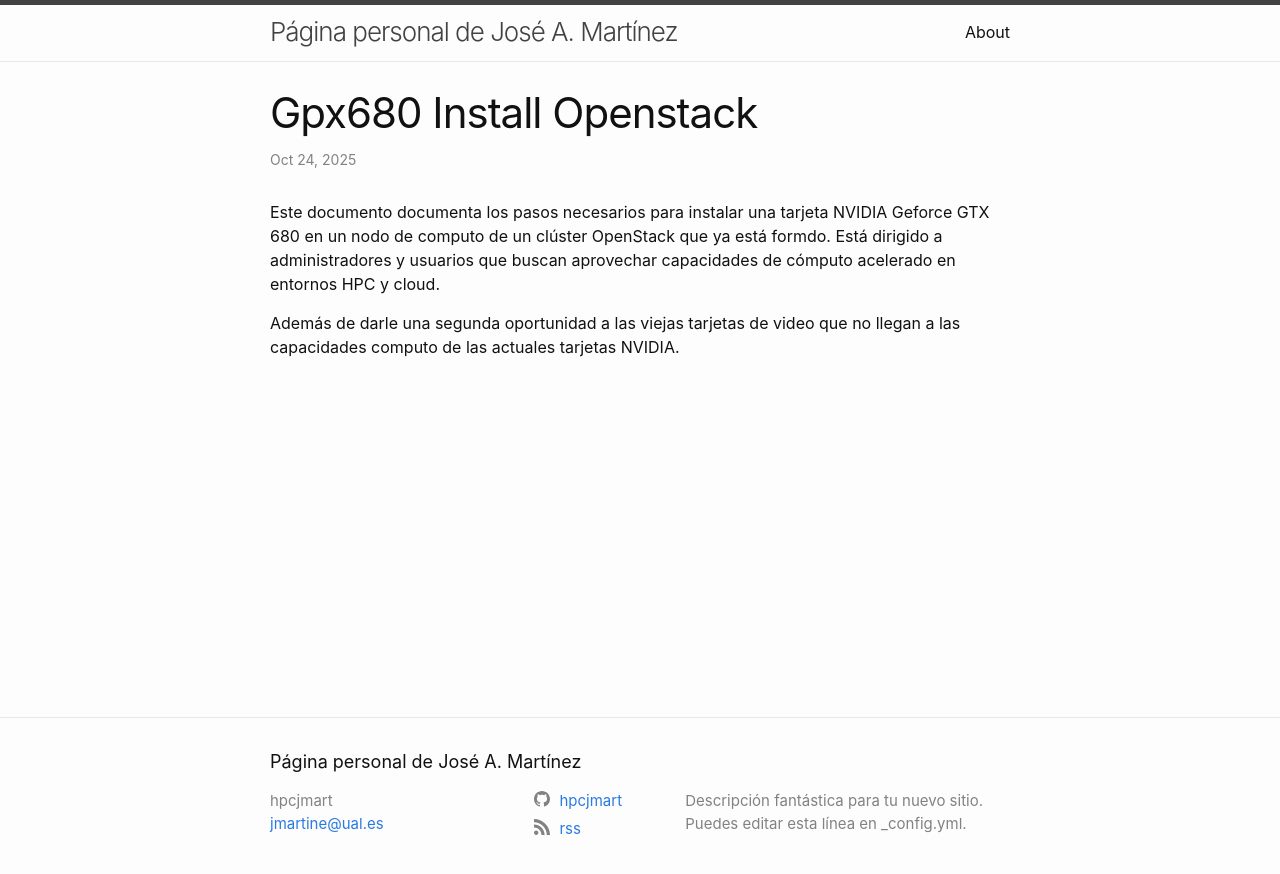
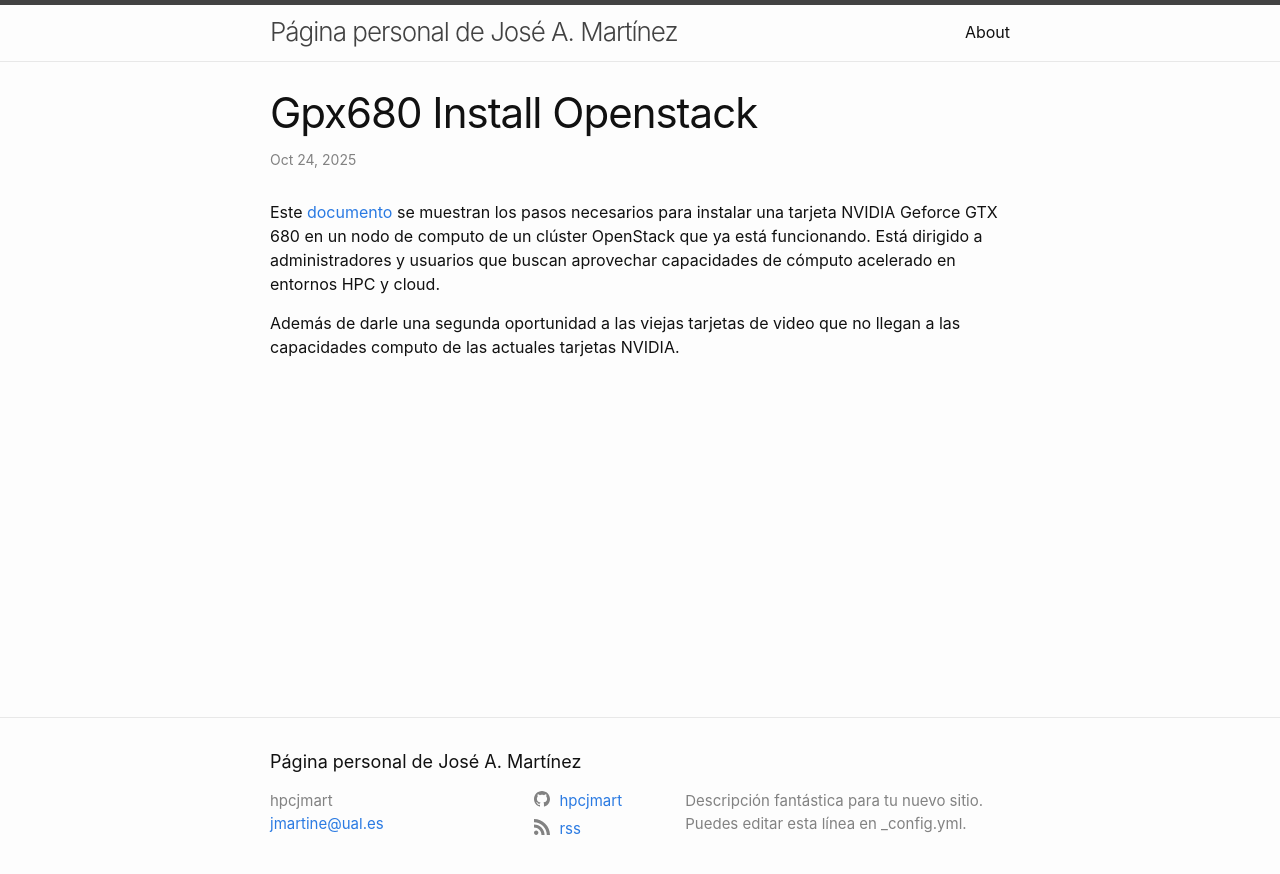
Before and after one commit to hpcjmart/hpcjmart.github.io, a Jekyll site: the page built from _posts/2025-10-24-gpx680-install-openstack.md, in a window 1280 px wide. Shown: the top 874 px of the page. Built offline with Jekyll 4.4.1, drawn with Linux system fonts in a browser that asks for light colours.

Commit message:
Modification

```diff
--- a/_posts/2025-10-24-gpx680-install-openstack.md
+++ b/_posts/2025-10-24-gpx680-install-openstack.md
@@ -2,7 +2,7 @@
 layout: post
 ---
 
-Este documento documenta los pasos necesarios para instalar una tarjeta NVIDIA Geforce GTX 680 en un nodo de computo de un clúster OpenStack que ya está formdo. Está dirigido a administradores y usuarios que buscan aprovechar capacidades de cómputo acelerado en entornos HPC y cloud.
+Este [documento][Enlace] se muestran los pasos necesarios para instalar una tarjeta NVIDIA Geforce GTX 680 en un nodo de computo de un clúster OpenStack que ya está funcionando. Está dirigido a administradores y usuarios que buscan aprovechar capacidades de cómputo acelerado en entornos HPC y cloud.
 
 Además de darle una segunda oportunidad a las viejas tarjetas de video que no llegan a las capacidades computo de las actuales tarjetas NVIDIA.
 
```
